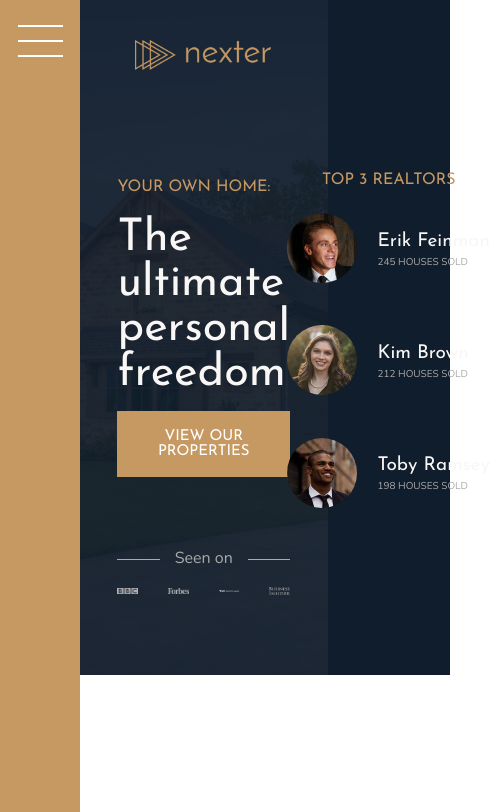
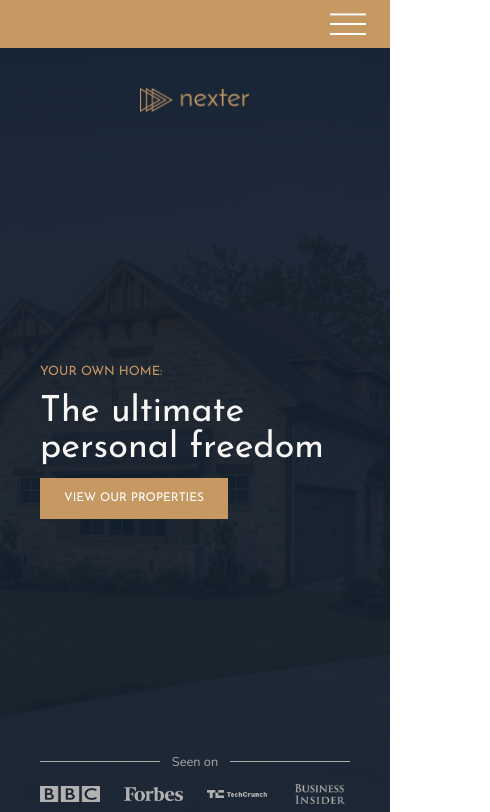
Before and after one commit to YigitEsmen/Nexter, a website: page index.html in a window 390 px wide. Shown: the top 812 px of the page, 490 px wide, since content can reach past the window. Drawn offline with nearby package versions, Linux system fonts and the light colour scheme; files that its build step writes are made by us from their sources.

Commit message:
Write media queries

```diff
--- /dev/null
+++ b/sass/abstracts/_mixins.scss
@@ -0,0 +1,25 @@
+@mixin respond($breakpoint) {
+    @if $breakpoint ==bp-small {
+        @media only screen and (max-width: 37.5em) { // 600px
+            @content;
+        }
+    }
+
+    @if $breakpoint ==bp-medium {
+        @media only screen and (max-width: 50em) { // 800px
+            @content;
+        }
+    }
+
+    @if $breakpoint ==bp-large {
+        @media only screen and (max-width: 62.5em) { // 1000px
+            @content;
+        }
+    }
+
+    @if $breakpoint ==bp-largest {
+        @media only screen and (max-width: 75em) { // 1200px
+            @content;
+        }
+    }
+}
--- a/sass/base/_base.scss
+++ b/sass/base/_base.scss
@@ -10,4 +10,8 @@ html {
     box-sizing: border-box;
     font-size: 62.5%;
     scroll-behavior: smooth;
+
+    @include respond(bp-largest) {
+        font-size: 50%;
+    }
 }
--- a/sass/components/_gallery.scss
+++ b/sass/components/_gallery.scss
@@ -6,6 +6,11 @@
     grid-template: repeat(7, 5vw) / repeat(8, 1fr);
     padding: 1.5rem;
     gap: 1.5rem;
+
+    @include respond(bp-small) {
+        padding: 1rem;
+        gap: 1rem;
+    }
 
     &__item {
         &:nth-child(1) {
--- a/sass/components/_realtors.scss
+++ b/sass/components/_realtors.scss
@@ -9,12 +9,24 @@
     justify-items: center;
     row-gap: 2rem;
 
+    @include respond(bp-medium) {
+        grid-column: full-start / full-end;
+    }
+
     &__list {
         display: grid;
         grid-template-columns: min-content max-content;
         column-gap: 2rem;
         row-gap: 5vh;
         align-items: center;
+
+        @include respond(bp-medium) {
+            grid-template-columns: repeat(3, min-content max-content);
+        }
+
+        @include respond(bp-small) {
+            grid-template-columns: min-content max-content;
+        }
     }
 
     &__img {
--- a/sass/components/_story.scss
+++ b/sass/components/_story.scss
@@ -8,6 +8,11 @@
         grid-template-columns: repeat(6, 1fr);
         grid-template-rows: repeat(6, 1fr);
         align-items: center;
+
+        @include respond(bp-medium) {
+            grid-column: full-start / full-end;
+            padding: 6rem;
+        }
     }
 
     &__img--1 {
@@ -15,6 +20,11 @@
         grid-column: 2 / 6;
         grid-row: 2 / 6;
         box-shadow: 0 2rem 5rem rgba(#000, .1);
+
+        @include respond(bp-medium) {
+            grid-column: 1 / 5;
+            grid-row: 1 / -1;
+        }
     }
 
     &__img--2 {
@@ -23,6 +33,11 @@
         grid-row: 4 / 6;
         z-index: 20;
         box-shadow: 0 2rem 5rem rgba(#000, .2);
+
+        @include respond(bp-medium) {
+            width: 100%;
+            grid-row: 1 / -1;
+        }
     }
 
     &__content {
@@ -33,6 +48,11 @@
         padding: 6rem 8vw;
         align-content: center;
         justify-items: start;
+
+        @include respond(bp-medium) {
+            grid-column: full-start / full-end;
+            grid-row: 5 / 6;
+        }
     }
 
     &__text {
--- a/sass/layouts/_container.scss
+++ b/sass/layouts/_container.scss
@@ -2,4 +2,13 @@
     display: grid;
     grid-template-rows: 80vh min-content 40vw repeat(3, min-content);
     grid-template-columns: [sidebar-start] 8rem [sidebar-end full-start] minmax(6rem, 1fr) [center-start] repeat(8, [col-start] minmax(min-content, 14rem) [col-end]) [center-end] minmax(6rem, 1fr) [full-end];
+
+    @include respond(bp-large) {
+        grid-template-rows: 6rem 80vh min-content 40vw repeat(3, min-content);
+        grid-template-columns: [full-start] minmax(6rem, 1fr) [center-start] repeat(8, [col-start] minmax(min-content, 14rem) [col-end]) [center-end] minmax(6rem, 1fr) [full-end];
+    }
+
+    @include respond(bp-medium) {
+        grid-template-rows: 6rem calc(100vh - 6rem);
+    }
 }
--- a/sass/layouts/_header.scss
+++ b/sass/layouts/_header.scss
@@ -11,6 +11,14 @@
     grid-template-columns: minmax(min-content, max-content);
     row-gap: 1.5rem;
     justify-content: center;
+
+    @include respond(bp-medium) {
+        grid-column: full-start / full-end;
+    }
+
+    @include respond(bp-small) {
+        padding: 5rem;
+    }
 
     &__logo {
         justify-self: center;
--- a/sass/layouts/_sidebar.scss
+++ b/sass/layouts/_sidebar.scss
@@ -5,12 +5,24 @@
 
     display: flex;
     justify-content: center;
+
+    @include respond(bp-large) {
+        grid-column: full-start / full-end;
+        grid-row: 1;
+        justify-content: flex-end;
+        align-items: center;
+    }
 }
 
 .nav-btn {
     border: none;
     border-radius: 0;
     margin-top: 4rem;
+
+    @include respond(bp-large) {
+        margin-top: 0;
+        margin-right: 3rem;
+    }
 
     &,
     &::before,
@@ -28,8 +40,17 @@
 
     &::before {
         transform: translateY(-1.5rem);
+
+        @include respond(bp-large) {
+            transform: translateY(-1.2rem);
+        }
     }
+
     &::after {
         transform: translateY(1.3rem);
+
+        @include respond(bp-large) {
+            transform: translateY(1rem);
+        }
     }
 }
--- a/sass/main.scss
+++ b/sass/main.scss
@@ -1,4 +1,5 @@
 @import 'abstracts/variables';
+@import 'abstracts/mixins';
 
 @import 'base/base';
 @import 'base/typography';
--- a/sass/pages/_home-page.scss
+++ b/sass/pages/_home-page.scss
@@ -6,6 +6,10 @@
     gap: 6rem;
     align-items: start;
     margin: 15rem 0;
+
+    @include respond(bp-small) {
+        margin: 10rem 0;
+    }
 }
 
 .section-homes {
@@ -15,4 +19,8 @@
     display: grid;
     grid-template-columns: repeat(auto-fit, minmax(25rem, 1fr));
     gap: 7rem;
+
+    @include respond(bp-small) {
+        margin: 10rem 0;
+    }
 }
```
